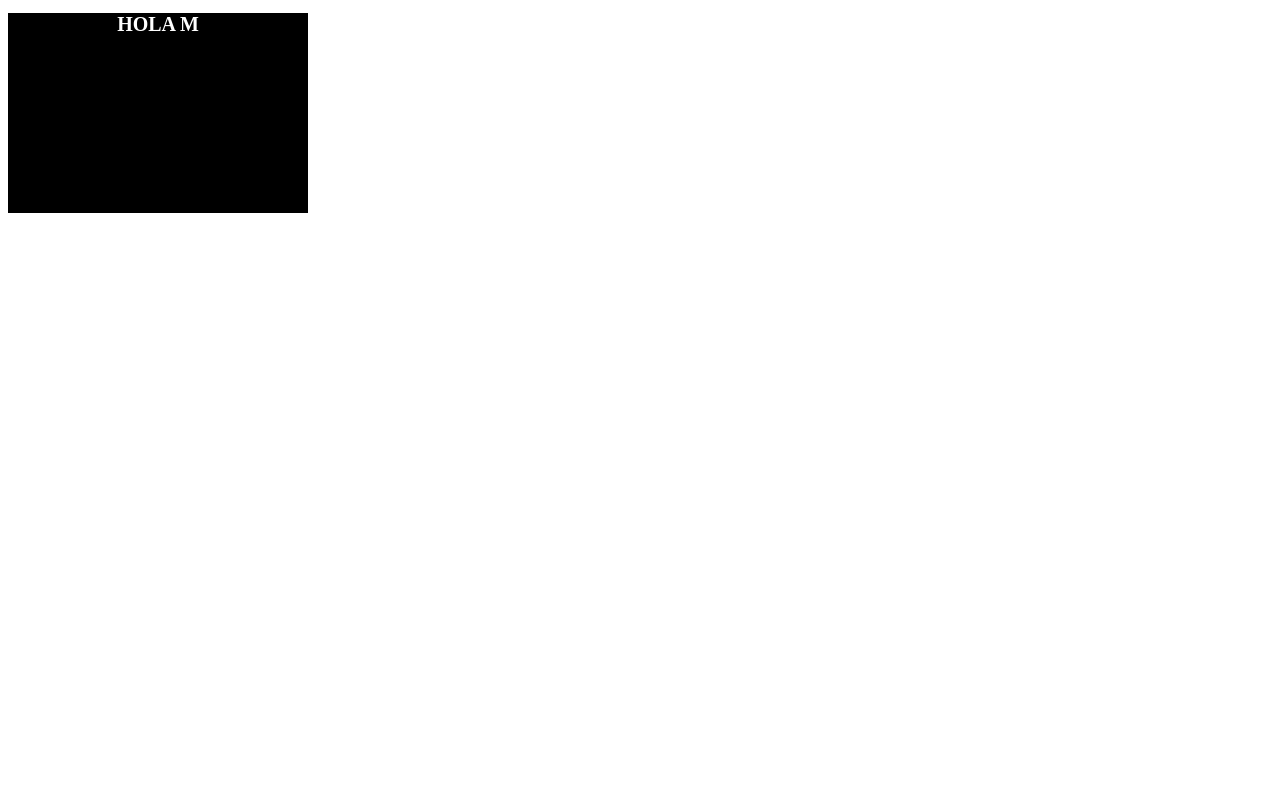
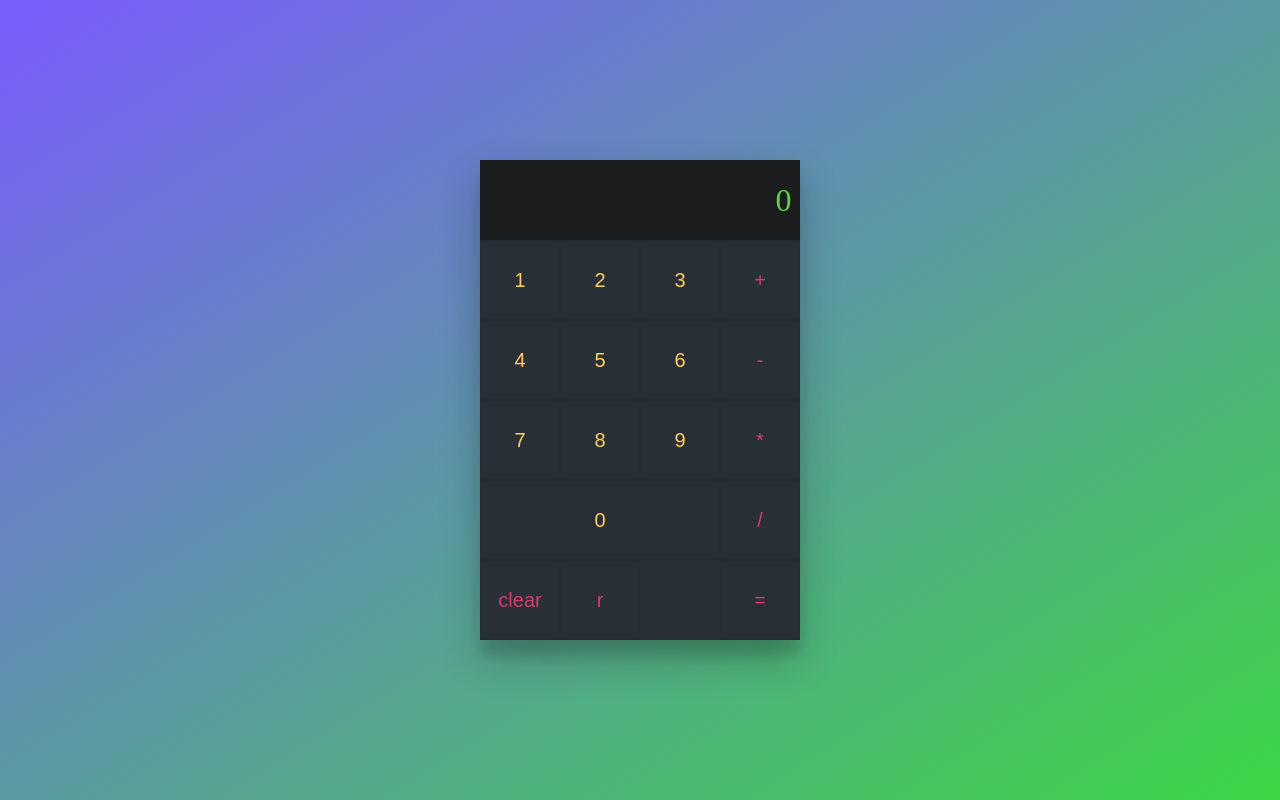
Before and after one commit to alucard0/Calculadora, a React (Create React App) app: page / in a window 1280 px wide. Built offline with nearby package versions, Linux system fonts and the light colour scheme.

Commit message:
arreglar y agregar base de los estilos

```diff
--- a/public/index.html
+++ b/public/index.html
@@ -15,6 +15,6 @@
   </head>
   <body>
     <noscript>You need to enable JavaScript to run this app.</noscript>
-    <div id="root"></div>
+    <main id="root"></main>
   </body>
 </html>
--- a/src/App.js
+++ b/src/App.js
@@ -1,6 +1,36 @@
 import React from 'react'
 import './assets/scss/main.scss'
+import Result from './components/Result'
 
-const App = () => <h1 className="test">HOla M</h1>
+const App = () => {
+  return (
+    <div className="calculator">
+      <Result />
+      <div className="numbers">
+        <button>1</button>
+        <button>2</button>
+        <button>3</button>
+        <button>4</button>
+        <button>5</button>
+        <button>6</button>
+        <button>7</button>
+        <button>8</button>
+        <button>9</button>
+        <button>0</button>
+      </div>
+      <div className="functions">
+        <button>clear</button>
+        <button>r</button>
+      </div>
+      <div className="math-operations">
+        <button>+</button>
+        <button>-</button>
+        <button>*</button>
+        <button>/</button>
+        <button>=</button>
+      </div>
+    </div>
+  )
+}
 
 export default App
--- /dev/null
+++ b/src/assets/scss/base/globals.scss
@@ -0,0 +1,29 @@
+html {
+  box-sizing: border-box;
+  height: 100%;
+  font-size: $primary-font-size;
+  font-weight: $regular;
+  letter-spacing: 0.5px;
+  @include getIdealLineHeight($primary-font-size);
+}
+*,
+*::before,
+*::after {
+  box-sizing: inherit;
+}
+
+body {
+  position: relative;
+  height: 100%;
+  margin: 0;
+  background-image: linear-gradient(to bottom right, #7a5cff 0%, #3cd644 100%);
+  background-repeat: no-repeat;
+  background-attachment: fixed;
+  user-select: none;
+}
+
+main {
+  height: 100%;
+  @include display-flex;
+  @include align-items(center);
+}
--- /dev/null
+++ b/src/assets/scss/base/variables.scss
@@ -0,0 +1,9 @@
+// *** Font size ***
+$primary-font-size: 100%;
+
+// *** Fonts weight ***
+$light: 300;
+$regular: 400;
+$medium: 500;
+$semi-bold: 600;
+$bold: 700;
--- a/src/assets/scss/main.scss
+++ b/src/assets/scss/main.scss
@@ -1,14 +1,82 @@
 // *** Settings ***
-.test {
+@import './base/variables';
+@import './utils/helpers';
+@import './base/globals';
+
+.calculator {
   position: relative;
-  width: 300px;
-  height: 200px;
+  width: 320px;
+  margin: 0 auto;
+  background-color: #292f36;
+  box-shadow: 0 19px 38px rgba(19, 19, 19, 0.24), 0 15px 12px rgba(19, 19, 19, 0.12);
+}
+
+button {
+  padding: 16px;
   font-size: 20px;
-  background-color: #000;
-  text-decoration: none;
-  text-transform: uppercase;
-  text-align: center;
-  color: #fff;
+  line-height: 1;
+  background-color: transparent;
+  border: 0;
+  border: 1px solid #0001;
+  outline: none;
+  color: #ffce5c;
+  transition: all 300ms;
+}
+
+button:hover {
+  color: #00a3f5;
+  border: 1px solid #ffce5c22;
+}
+
+.result {
+  position: relative;
+  overflow: hidden;
+  box-sizing: border-box;
+  width: 320px;
+  height: 80px;
+  padding: 8px;
+  font-size: 32px;
+  line-height: 2;
+  background-color: rgba(19, 19, 19, 0.64);
+  color: #60d63c;
+  text-align: right;
+  direction: rtl;
+  white-space: nowrap;
+}
+
+.functions button,
+.math-operations button {
+  display: inline-block;
+  width: 80px;
+  height: 80px;
+  color: #d63c6b;
+}
+
+.functions button:hover,
+.math-operations button:hover {
+  color: #b696a0;
+}
+
+.numbers {
+  float: left;
+  width: 240px;
+}
+
+.numbers button {
+  position: relative;
+  display: block;
+  float: left;
+  width: 80px;
+  height: 80px;
+}
+
+.numbers button:last-child {
+  width: 100%;
+}
+
+.functions {
+  float: left;
+  width: 240px;
 }
 
 // *** Components ***
--- /dev/null
+++ b/src/assets/scss/utils/helpers.scss
@@ -0,0 +1,242 @@
+@mixin getIdealLineHeight($fontSize) {
+  line-height: ($fontSize * 1.618);
+}
+
+// Adds a browser prefix to the property
+@mixin css3-prefix($property, $value) {
+  -webkit-#{$property}: #{$value};
+  -khtml-#{$property}: #{$value};
+  -moz-#{$property}: #{$value};
+  -ms-#{$property}: #{$value};
+  -o-#{$property}: #{$value};
+  #{$property}: #{$value};
+}
+
+@mixin display-flex {
+  display: -webkit-box; /* OLD - iOS 6-, Safari 3.1-6, BB7 */
+  display: -ms-flexbox; /* TWEENER - IE 10 */
+  display: -webkit-flex; /* NEW - Safari 6.1+. iOS 7.1+, BB10 */
+  display: flex; /* NEW, Spec - Firefox, Chrome, Opera */
+}
+
+@mixin inline-flex {
+  display: -webkit-inline-box;
+  display: -moz-inline-box;
+  display: -webkit-inline-flex;
+  display: -ms-inline-flexbox;
+  display: inline-flex;
+}
+
+@mixin flex-direction($value: row) {
+  -webkit-flex-direction: $value;
+  -ms-flex-direction: $value;
+  flex-direction: $value;
+  @if $value == row-reverse {
+    -webkit-box-direction: reverse;
+    -webkit-box-orient: horizontal;
+    -moz-box-direction: reverse;
+    -moz-box-orient: horizontal;
+  } @else if $value == column {
+    -webkit-box-direction: normal;
+    -webkit-box-orient: vertical;
+    -moz-box-direction: normal;
+    -moz-box-orient: vertical;
+  } @else if $value == column-reverse {
+    -webkit-box-direction: reverse;
+    -webkit-box-orient: vertical;
+    -moz-box-direction: reverse;
+    -moz-box-orient: vertical;
+  } @else {
+    -webkit-box-direction: normal;
+    -webkit-box-orient: horizontal;
+    -moz-box-direction: normal;
+    -moz-box-orient: horizontal;
+  }
+}
+
+@mixin flex-wrap($value: nowrap) {
+  // No Webkit/FF Box fallback.
+  -webkit-flex-wrap: $value;
+  flex-wrap: $value;
+  @if $value == nowrap {
+    -ms-flex-wrap: none;
+  } @else {
+    -ms-flex-wrap: $value;
+  }
+}
+
+@mixin flex-flow(
+  $values: (
+    row nowrap,
+  )
+) {
+  // No Webkit/FF Box fallback.
+  -webkit-flex-flow: $values;
+  -ms-flex-flow: $values;
+  flex-flow: $values;
+}
+
+@mixin order($int: 0) {
+  -webkit-box-ordinal-group: $int + 1;
+  -moz-box-ordinal-group: $int + 1;
+  -webkit-order: $int;
+  -ms-flex-order: $int;
+  order: $int;
+}
+
+@mixin flex-grow($int: 1) {
+  -webkit-box-flex: $int;
+  -moz-box-flex: $int;
+  -webkit-flex-grow: $int;
+  -ms-flex: $int;
+  flex-grow: $int;
+}
+
+@mixin flex-shrink($int: 0) {
+  -webkit-flex-shrink: $int;
+  -moz-flex-shrink: $int;
+  -ms-flex: $int;
+  flex-shrink: $int;
+}
+
+@mixin flex-basis($value: auto) {
+  -webkit-flex-basis: $value;
+  flex-basis: $value;
+}
+
+@mixin flex($fg: 1, $fs: 0, $fb: auto) {
+  // Set a variable to be used by box-flex properties
+  $fg-boxflex: $fg;
+
+  -webkit-box: $fg-boxflex;
+  -moz-box: $fg-boxflex;
+  -webkit-flex: $fg $fs $fb;
+  -ms-flex: $fg $fs $fb;
+  flex: $fg $fs $fb;
+
+  // Box-Flex only supports a flex-grow value so lets grab the
+  // first item in the list and just return that.
+  @if type-of($fg) == 'list' {
+    $fg-boxflex: nth($fg, 1);
+  }
+}
+
+@mixin justify-content($value: flex-start) {
+  -webkit-justify-content: $value;
+  justify-content: $value;
+  @if $value == flex-start {
+    -webkit-box-pack: start;
+    -moz-box-pack: start;
+    -ms-flex-pack: start;
+  } @else if $value == flex-end {
+    -webkit-box-pack: end;
+    -moz-box-pack: end;
+    -ms-flex-pack: end;
+  } @else if $value == space-between {
+    -webkit-box-pack: justify;
+    -moz-box-pack: justify;
+    -ms-flex-pack: justify;
+  } @else if $value == space-around {
+    -ms-flex-pack: distribute;
+  } @else {
+    -webkit-box-pack: $value;
+    -moz-box-pack: $value;
+    -ms-flex-pack: $value;
+  }
+}
+
+@mixin align-items($value: stretch) {
+  -webkit-align-items: $value;
+  align-items: $value;
+  @if $value == flex-start {
+    -webkit-box-align: start;
+    -moz-box-align: start;
+    -ms-flex-align: start;
+  } @else if $value == flex-end {
+    -webkit-box-align: end;
+    -moz-box-align: end;
+    -ms-flex-align: end;
+  } @else {
+    -webkit-box-align: $value;
+    -moz-box-align: $value;
+    -ms-flex-align: $value;
+  }
+}
+
+@mixin align-self($value: auto) {
+  // No Webkit Box Fallback.
+  -webkit-align-self: $value;
+  align-self: $value;
+  @if $value == flex-start {
+    -ms-flex-item-align: start;
+  } @else if $value == flex-end {
+    -ms-flex-item-align: end;
+  } @else {
+    -ms-flex-item-align: $value;
+  }
+}
+
+@mixin align-content($value: stretch) {
+  // No Webkit Box Fallback.
+  -webkit-align-content: $value;
+  align-content: $value;
+  @if $value == flex-start {
+    -ms-flex-line-pack: start;
+  } @else if $value == flex-end {
+    -ms-flex-line-pack: end;
+  } @else {
+    -ms-flex-line-pack: $value;
+  }
+}
+
+@mixin border-radius($value: 40px) {
+  -webkit-border-radius: $value;
+  -moz-border-radius: $value;
+  border-radius: $value;
+}
+
+@mixin box-shadow($x-offset, $y-offset, $blur, $color, $inset: false) {
+  @if $inset {
+    -webkit-box-shadow: inset $x-offset $y-offset $blur $color;
+    -moz-box-shadow: inset $x-offset $y-offset $blur $color;
+    box-shadow: inset $x-offset $y-offset $blur $color;
+  } @else {
+    -webkit-box-shadow: $x-offset $y-offset $blur $color;
+    -moz-box-shadow: $x-offset $y-offset $blur $color;
+    box-shadow: $x-offset $y-offset $blur $color;
+  }
+}
+
+@mixin transition($properties...) {
+  @if length($properties) >= 1 {
+    @include css3-prefix('transition', $properties);
+  } @else {
+    @include css3-prefix('transition', 'all 0.3s ease-in-out 0s');
+  }
+}
+
+@mixin transform($params) {
+  @include css3-prefix('transform', $params);
+}
+
+@mixin keyframes($animation-name) {
+  @-webkit-keyframes #{$animation-name} {
+    @content;
+  }
+  @-moz-keyframes #{$animation-name} {
+    @content;
+  }
+  @-ms-keyframes #{$animation-name} {
+    @content;
+  }
+  @-o-keyframes #{$animation-name} {
+    @content;
+  }
+  @keyframes #{$animation-name} {
+    @content;
+  }
+}
+
+@mixin animation($str) {
+  @include css3-prefix('animation', $str);
+}
--- /dev/null
+++ b/src/components/Result/index.jsx
@@ -0,0 +1,11 @@
+import React from "react"
+
+const Result = () => {
+  return(
+    <div className="result">
+      <span>0</span>
+    </div>
+  )
+}
+
+export default Result
```
